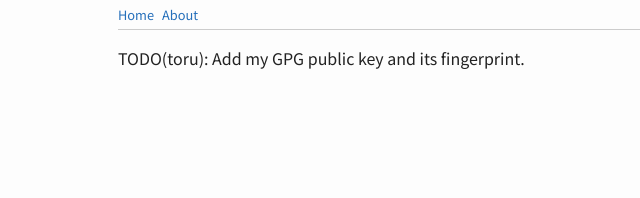
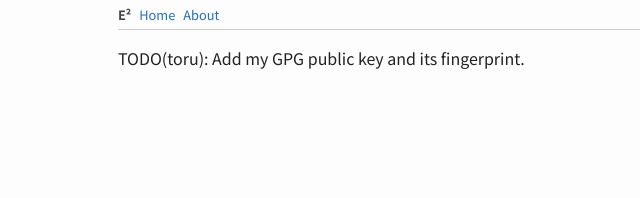
Before and after one commit to toru/ep.torumk.com, a Jekyll site: the page built from _pages/gpg.md, in a window 1280 px wide. Shown: the top 198 px of the page, without its empty margins (162-802 px from the left). Built offline with Jekyll 4.4.1, drawn with Linux system fonts in a browser that asks for light colours.

Commit message:
layouts: add subtle branding to navbar

```diff
--- a/_layouts/default.html
+++ b/_layouts/default.html
@@ -25,6 +25,7 @@
 <body>
   <div class="wrapper">
     <ul class="nav">
+      <li>E²</li>
       <li><a href="/">Home</a></li>
       <li><a href="/about">About</a></li>
     </ul>
--- a/assets/style.css
+++ b/assets/style.css
@@ -95,6 +95,8 @@ a:focus {
 }
 .nav > li:first-child {
   padding-left: 0;
+  font-weight: 900;
+  color: #444;
 }
 .nav > li {
   float: left;
```
